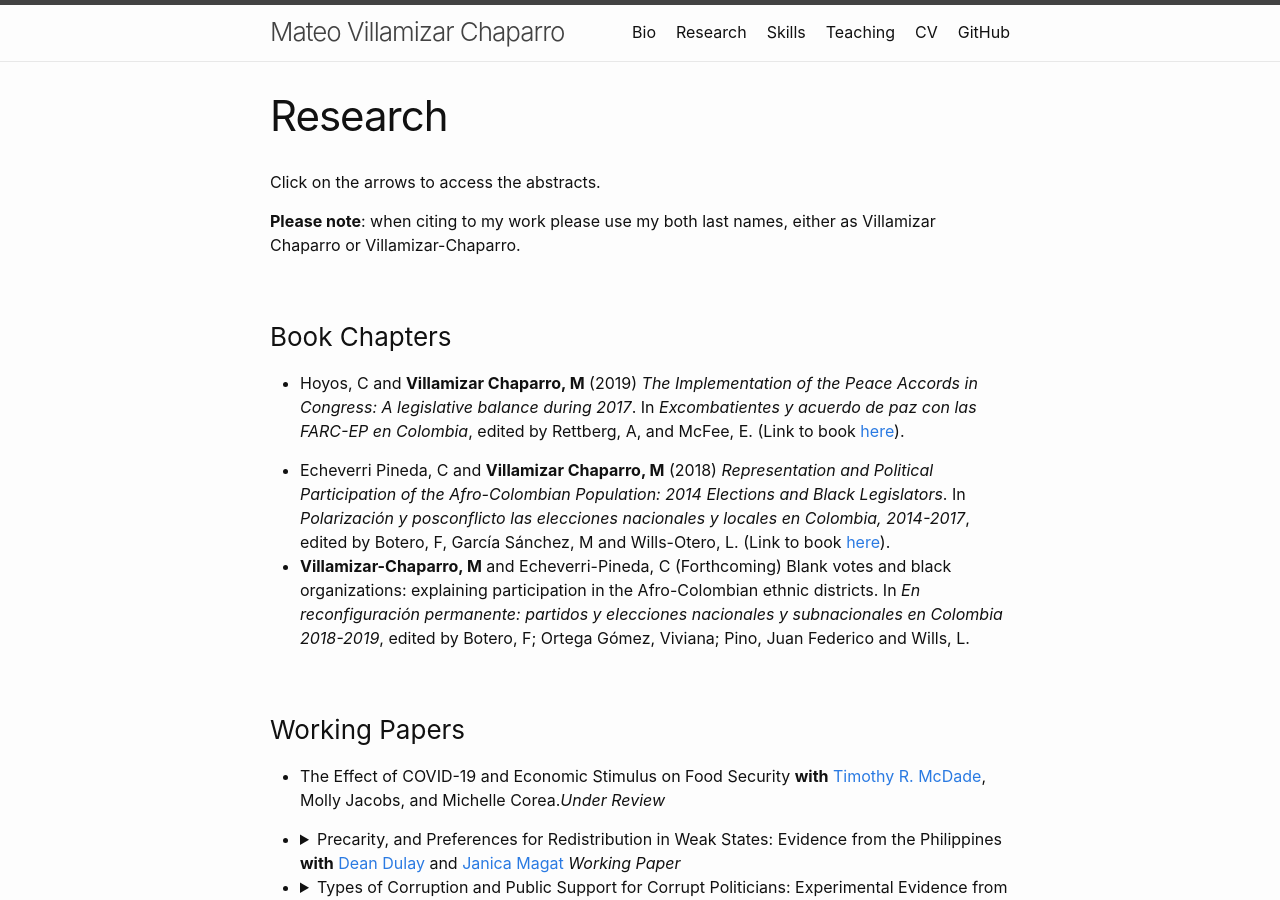
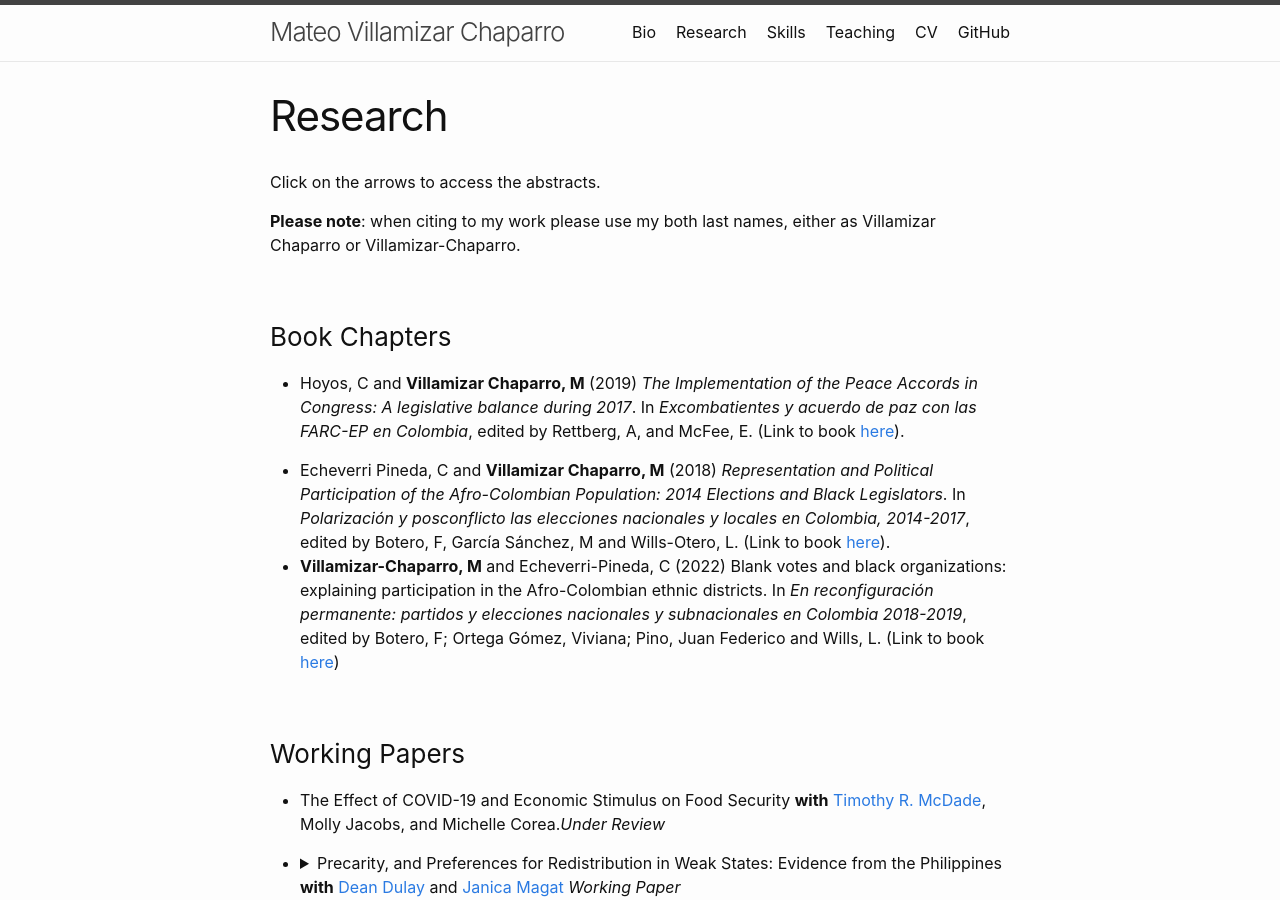
Before and after one commit to MateoVillamizarChaparro/MateoVillamizarChaparro.github.io, a Jekyll site: the page built from publications.md, in a window 1280 px wide and 900 px high. Built offline with Jekyll 4.4.1, drawn with Linux system fonts in a browser that asks for light colours; our own code applies the rules of GitHub Pages for plain Markdown files.

Commit message:
Update publications.md

```diff
--- a/publications.md
+++ b/publications.md
@@ -11,7 +11,7 @@ Click on the arrows to access the abstracts.
   - Hoyos, C and **Villamizar Chaparro, M** (2019) *The Implementation of the Peace Accords in Congress: A legislative balance during 2017*. In *Excombatientes y acuerdo de paz con las FARC-EP en Colombia*, edited by Rettberg, A, and McFee, E. (Link to book [here](https://uniandes.ipublishcentral.com/product/excombatientes-y-acuerdo-de-paz-con-las-farcep-en-colombia)).
 
   - Echeverri Pineda, C and **Villamizar Chaparro, M** (2018) *Representation and Political Participation of the Afro-Colombian Population: 2014 Elections and Black Legislators*. In *Polarización y posconflicto las elecciones nacionales y locales en Colombia, 2014-2017*, edited by Botero, F, García Sánchez, M and Wills-Otero, L. (Link to book [here](https://uniandes.edu.co/es/publicaciones/libro-polarizacion-y-posconflicto-felipe-botero-miguel-garcia-sanchez-laura-wills-otero)).
-  - **Villamizar-Chaparro, M** and Echeverri-Pineda, C (Forthcoming) Blank votes and black organizations: explaining participation in the Afro-Colombian ethnic districts. In *En reconfiguración permanente: partidos y elecciones nacionales y subnacionales en Colombia 2018-2019*, edited by Botero, F; Ortega Gómez, Viviana; Pino, Juan Federico and Wills, L.
+  - **Villamizar-Chaparro, M** and Echeverri-Pineda, C (2022) Blank votes and black organizations: explaining participation in the Afro-Colombian ethnic districts. In *En reconfiguración permanente: partidos y elecciones nacionales y subnacionales en Colombia 2018-2019*, edited by Botero, F; Ortega Gómez, Viviana; Pino, Juan Federico and Wills, L. (Link to book [here](https://ediciones.uniandes.edu.co/reader/en-configuracion-permanente-partidos-y-elecciones-nacionales-y-subnacionales-en-colombia-2018-2019?preview=true))
 
 ### Working Papers
 
```
